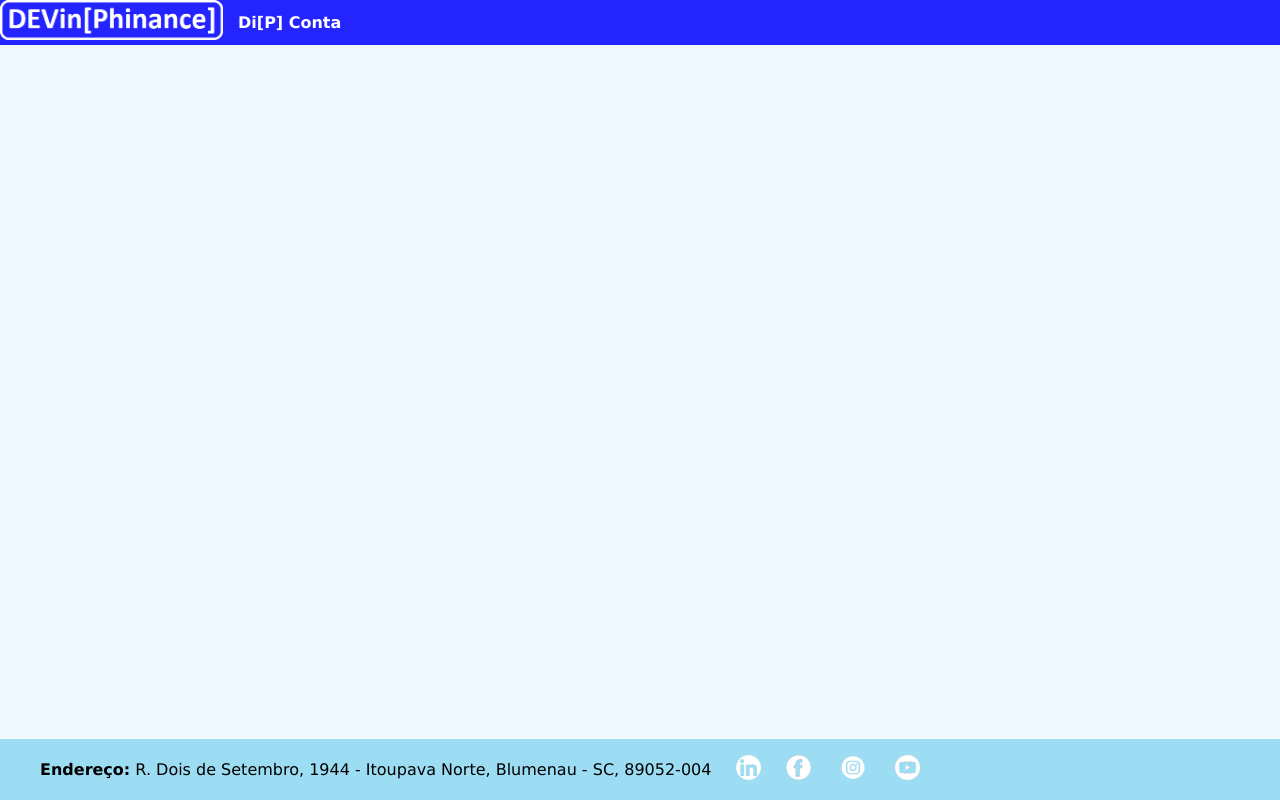
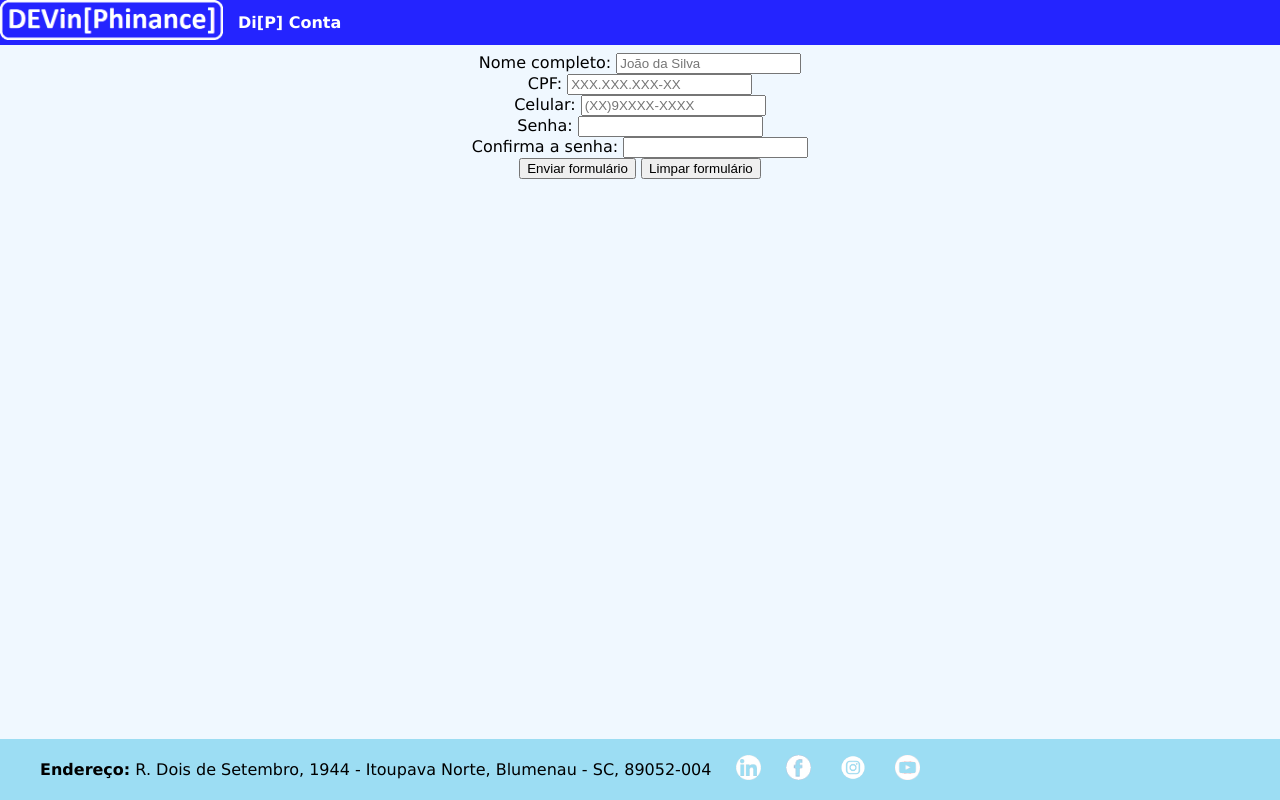
Before and after one commit to LucasGdosR/DiP-M1-S04, a plain HTML site: page index.html in a window 1280 px wide. Drawn offline with Linux system fonts and the light colour scheme.

Commit message:
implanta formulário html

```diff
--- a/index.html
+++ b/index.html
@@ -13,6 +13,37 @@
         <div><img src="dev-in-phinance.png" alt="logo da aplicação" height="40"></div>
         <div> Di[P] Conta </div>
     </header>
+    <main>
+        <form action="">
+            <label for="nome">
+                Nome completo:
+            </label>
+            <input type="text" name="nome" placeholder="João da Silva">
+            <br>
+            <label for="cpf">
+                CPF:
+            </label>
+            <input type="text" name="cpf" placeholder="XXX.XXX.XXX-XX">
+            <br>
+            <label for="celular">
+                Celular:
+            </label>
+            <input type="text" name="celular" placeholder="(XX)9XXXX-XXXX">
+            <br>
+            <label for="senha">
+                Senha:
+            </label>
+            <input type="password" name="senha">
+            <br>
+            <label for="confirma">
+                Confirma a senha:
+            </label>
+            <input type="password" name="confirma">
+            <br>
+            <input type="submit" value="Enviar formulário">
+            <button>Limpar formulário</button>
+        </form>
+    </main>
     <footer>
         <ul>
             <li><strong>Endereço:</strong> R. Dois de Setembro, 1944 - Itoupava Norte, Blumenau - SC, 89052-004</li>
--- a/style.css
+++ b/style.css
@@ -15,6 +15,11 @@ header{
     top: 0;
     width: 100%;
 }
+main{
+    padding-top: 2.8em;
+    padding-bottom: 60px;
+    text-align: center;
+}
 footer{
     background-color: rgb(156, 221, 243);
     position: fixed;
```
